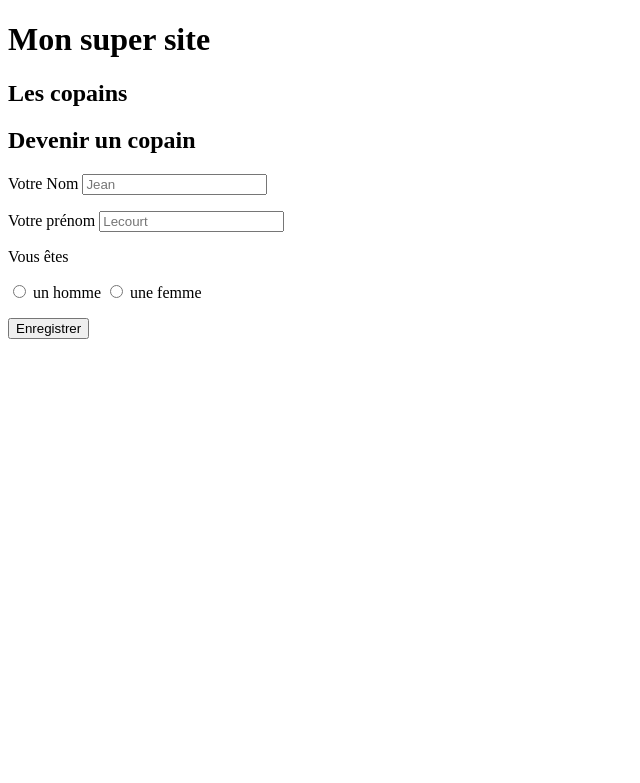
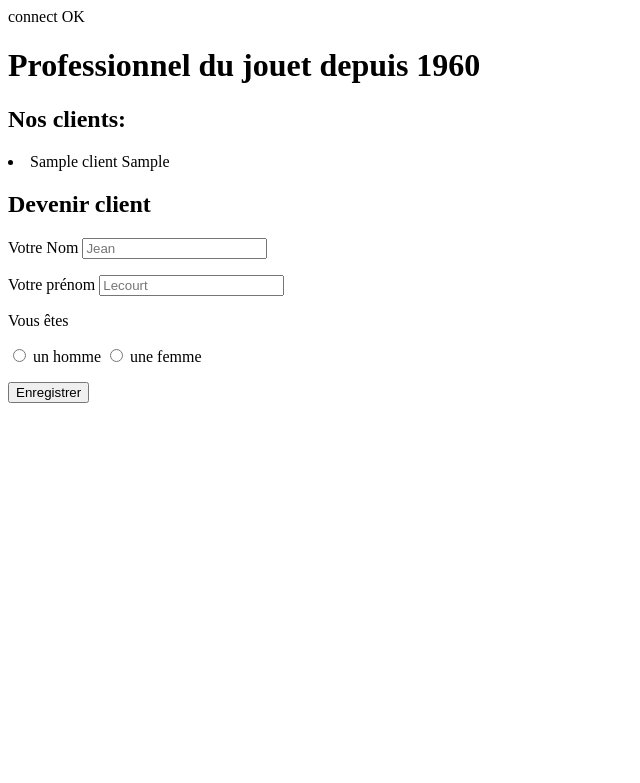
Before and after one commit to cyrilGrandjean/admin2, a PHP site: page / in a window 1280 px wide. Shown: the top 783 px of the page, without its empty margins (0-640 px from the left). Run offline with PHP 8.4, Linux system fonts and the light colour scheme; tables that the repository leaves empty or names only in its code hold one stand-in row (values such as "Sample post").

Commit message:
[Admin 2] Web Public
Connection PDO
Lecture de données depuis la bdd
(OK sous MAMP)

```diff
--- a/web/public-html/index.php
+++ b/web/public-html/index.php
@@ -1,14 +1,34 @@
+<?php
+try {
+    $objetPdo = new PDO('mysql:host=localhost;dbname=woody;charset=utf8', 'root', 'root');
+    echo "connect OK";
+    $pdoStat = $objetPdo->prepare('SELECT * FROM clients');
+    $request = $pdoStat->execute();
+    $clients = $pdoStat->fetchAll();
+
+} catch (PDOException $e) {
+    echo $e;
+}
+?>
+
 <!DOCTYPE html>
 <html>
   <head>
     <meta charset="utf-8"/>
-    <title>Mon super site</title>
+    <title>Woody Toys</title>
   </head>
   <body>
-    <h1>Mon super site</h1>
-    <h2>Les copains</h2>
-    <h2>Devenir un copain</h2>
-    <form action="" method="post">
+    <h1>Professionnel du jouet depuis 1960</h1>
+    <h2>Nos clients:</h2>
+    <div id="clients">
+    <?php
+    foreach ($clients as $client) {
+        echo "<li>" . $client['nom'] . " " . $client['prenom'] . "</li>";
+      }
+    ?>
+    </div>
+    <h2>Devenir client</h2>
+    <form action="recup_donnees.php" method="post">
       <p>
         <label for="nom">Votre Nom</label>
         <input type="text" id="nom" name="nom" placeholder="Jean">
```
Also changed, not shown: web/public-html/index.html (deleted, +0 -33 lines), web/public-html/recup_donnees.php (+9 -8 lines).
